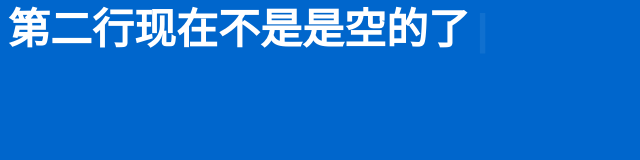
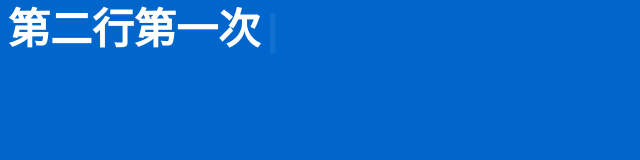
Before and after one commit to hl2055/liang42hao.github.io, a plain HTML site: page typed.html in a window 1280 px wide. Shown: the whole page, without its empty margins (0-640 px from the left). Drawn offline with Linux system fonts and the light colour scheme.

Commit message:
Update typed.html

```diff
--- a/typed.html
+++ b/typed.html
@@ -66,7 +66,7 @@
                 //$('.msg').html("");
                 $('.typed-cursor').remove();
                 $('.postmsg').typed({
-                    strings: ["是空的", "现在不是是空的了"],
+                    strings: ["第零次", "第一次","第二次","最后一次"],
                     typeSpeed: 30,
                     backDelay: 1000,
                 });
```
